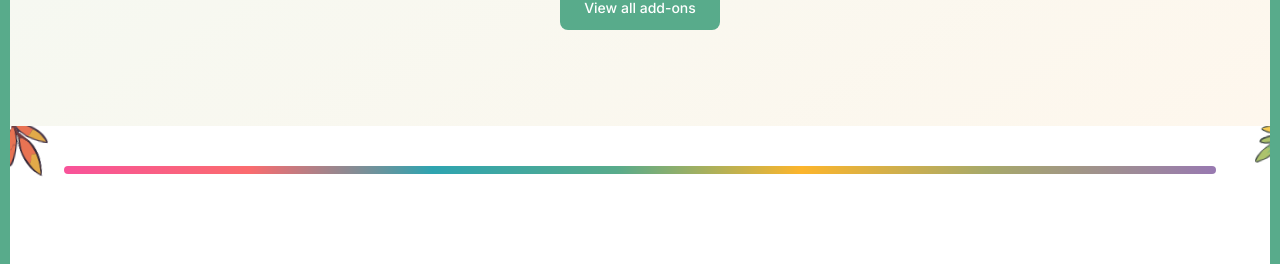
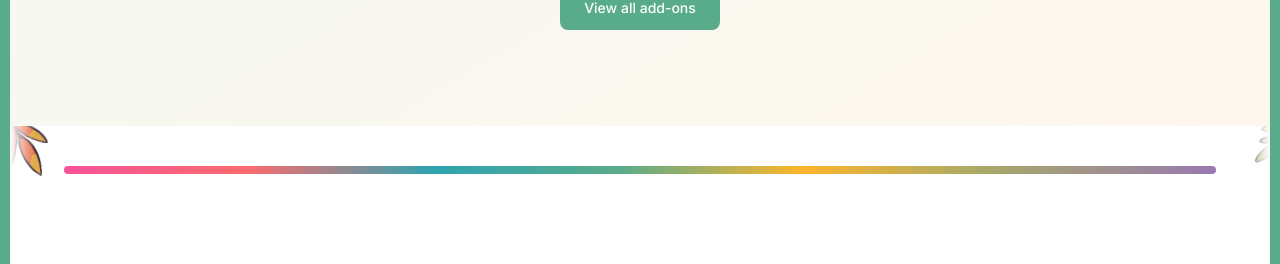
Before and after one commit to MidknightZERO/saasquatch-home, a Next.js app: page / in a window 1280 px wide. Shown: the part 3839-4103 px from the top of the page. Built offline with nearby package versions, Linux system fonts and the light colour scheme.

Commit message:
LeafDivider: use CSS edge mask, keep leaves visible, raise z-index; prevent horizontal scroll only

```diff
--- a/src/components/LeafDivider.tsx
+++ b/src/components/LeafDivider.tsx
@@ -3,8 +3,19 @@
 import { motion } from 'framer-motion'
 
 export default function LeafDivider() {
+  // Fade the edges without hiding the content by using a CSS mask
+  const edgeMask = {
+    WebkitMaskImage:
+      'linear-gradient(90deg, rgba(0,0,0,0) 0px, rgba(0,0,0,1) 24px, rgba(0,0,0,1) calc(100% - 24px), rgba(0,0,0,0) 100%)',
+    maskImage:
+      'linear-gradient(90deg, rgba(0,0,0,0) 0px, rgba(0,0,0,1) 24px, rgba(0,0,0,1) calc(100% - 24px), rgba(0,0,0,0) 100%)',
+  } as React.CSSProperties
+
   return (
-    <div className="relative select-none overflow-hidden py-16 md:py-10">
+    <div
+      className="relative select-none overflow-x-hidden overflow-y-visible py-16 md:py-10 z-20"
+      style={edgeMask}
+    >
       {/* stripe */}
       <div className="color-stripe h-1 rounded-full max-w-6xl mx-auto" />
 
@@ -46,11 +57,7 @@ export default function LeafDivider() {
           />
         </motion.div>
 
-        {/* subtle edge fade to hide any remaining artifacting */}
-        <div className="absolute inset-0 pointer-events-none">
-          <div className="absolute left-0 top-0 bottom-0 w-4 bg-white/60" />
-          <div className="absolute right-0 top-0 bottom-0 w-4 bg-white/60" />
-        </div>
+        {/* mask handles edge fade; no extra overlays needed */}
       </div>
     </div>
   )
```
